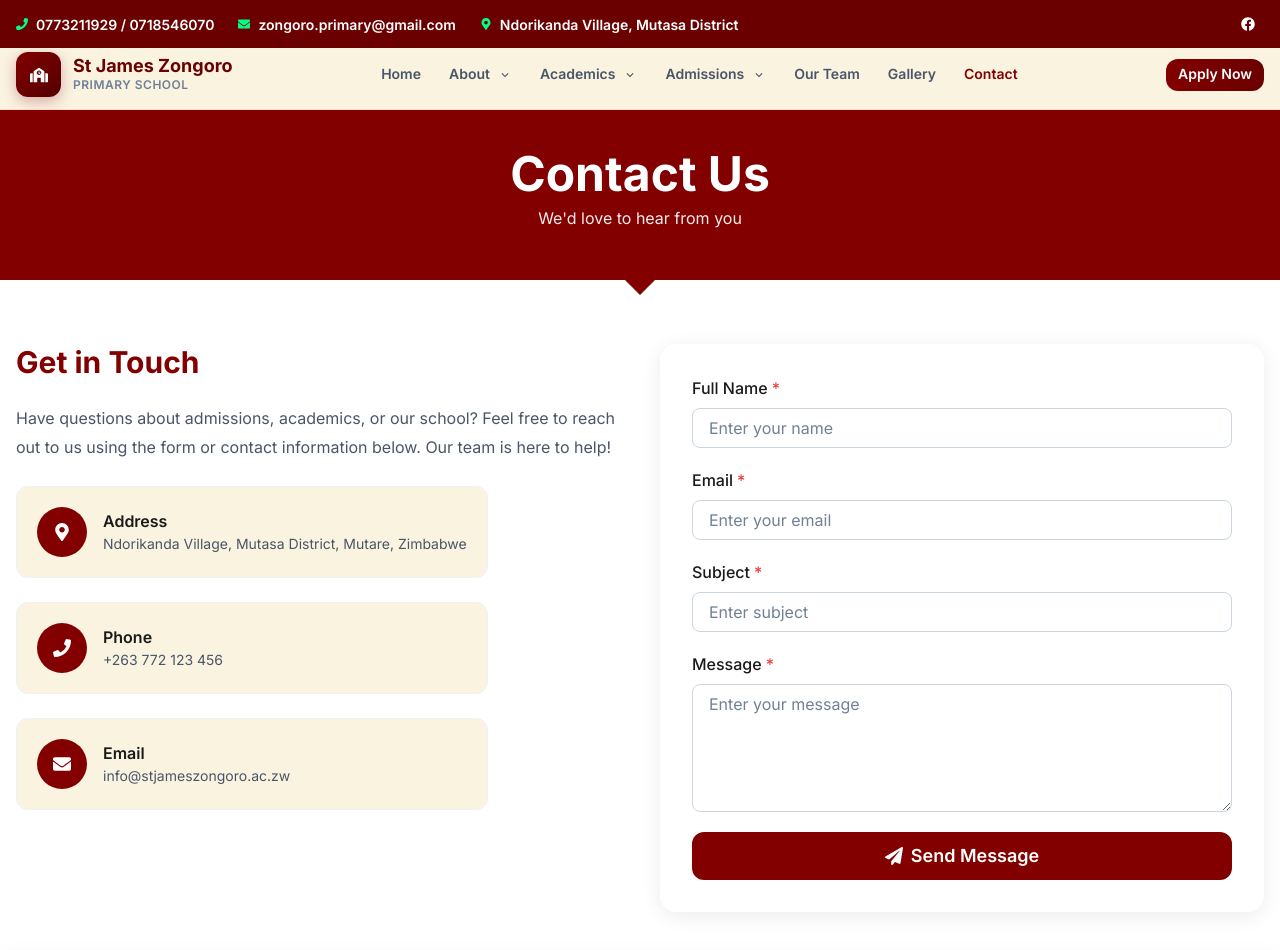
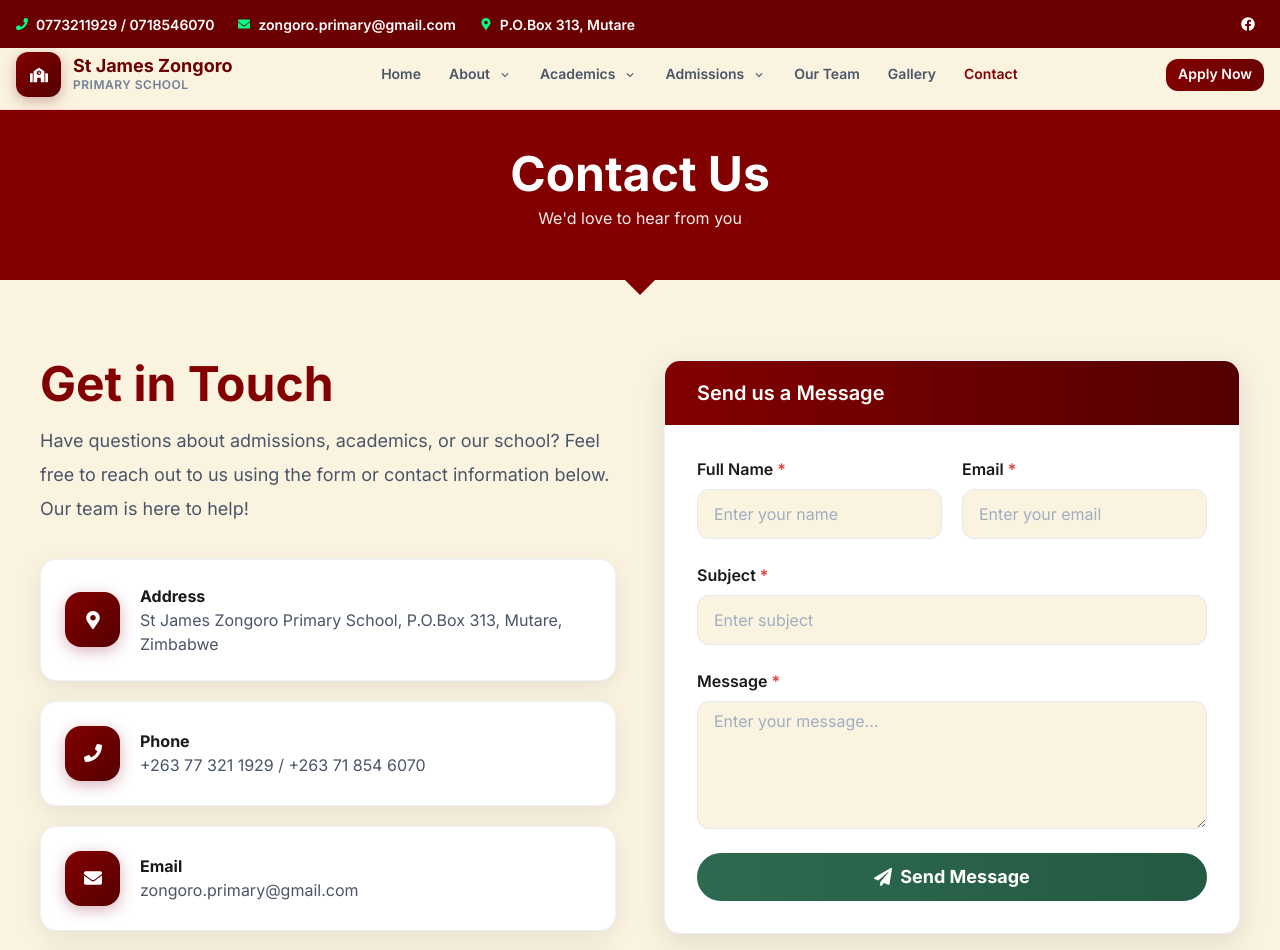
Before and after one commit to Tinashe623/ZONGORO-PRIMARY, a React (Vite) app: page /contact in a window 1280 px wide. Shown: the top 950 px of the page. Built offline with nearby package versions, Linux system fonts and the light colour scheme.

Commit message:
feat: update contact details, redesign contact form, and replace school bus image asset

```diff
--- a/src/components/layout/Footer.tsx
+++ b/src/components/layout/Footer.tsx
@@ -157,19 +157,19 @@ const Footer = () => {
             <Flex align="start" gap={3}>
               <Icon as={FaMapMarkerAlt} color="whiteAlpha.700" mt={1} />
               <Text fontSize="sm" color="whiteAlpha.800">
-                Ndorikanda Village, Mutasa District, Mutare, Zimbabwe
+                St James Zongoro Primary School, P.O.Box 313, Mutare, Zimbabwe
               </Text>
             </Flex>
             <Flex align="center" gap={3}>
               <Icon as={FaPhone} color="whiteAlpha.700" />
               <Text fontSize="sm" color="whiteAlpha.800">
-                +263 772 123 456
+                +263 77 321 1929 / +263 71 854 6070
               </Text>
             </Flex>
             <Flex align="center" gap={3}>
               <Icon as={FaEnvelope} color="whiteAlpha.700" />
               <Text fontSize="sm" color="whiteAlpha.800">
-                info@stjameszongoro.ac.zw
+                zongoro.primary@gmail.com
               </Text>
             </Flex>
           </VStack>
--- a/src/components/layout/TopBar.tsx
+++ b/src/components/layout/TopBar.tsx
@@ -17,7 +17,7 @@ const TopBar = () => {
             </Flex>
             <Flex align="center" gap={2}>
               <Icon as={FaMapMarkerAlt} fontSize="xs" color="#00ff88" />
-              <Text fontSize="sm" fontWeight="600">Ndorikanda Village, Mutasa District</Text>
+              <Text fontSize="sm" fontWeight="600">P.O.Box 313, Mutare</Text>
             </Flex>
           </HStack>
         </Hide>
--- a/src/components/sections/Contact.tsx
+++ b/src/components/sections/Contact.tsx
@@ -25,17 +25,17 @@ const ContactInfo = () => {
     {
       icon: FaMapMarkerAlt,
       title: 'Address',
-      content: 'Ndorikanda Village, Mutasa District, Mutare, Zimbabwe',
+      content: 'St James Zongoro Primary School, P.O.Box 313, Mutare, Zimbabwe',
     },
     {
       icon: FaPhone,
       title: 'Phone',
-      content: '+263 772 123 456',
+      content: '+263 77 321 1929 / +263 71 854 6070',
     },
     {
       icon: FaEnvelope,
       title: 'Email',
-      content: 'info@stjameszongoro.ac.zw',
+      content: 'zongoro.primary@gmail.com',
     },
   ];
 
--- a/src/pages/ContactPage.tsx
+++ b/src/pages/ContactPage.tsx
@@ -5,8 +5,6 @@ import {
   VStack,
   Heading,
   Text,
-  Card,
-  CardBody,
   FormControl,
   FormLabel,
   Input,
@@ -16,7 +14,7 @@ import {
   Flex,
   useToast,
 } from '@chakra-ui/react';
-import { FaMapMarkerAlt, FaPhone, FaEnvelope, FaPaperPlane } from 'react-icons/fa';
+import { FaMapMarkerAlt, FaPhone, FaEnvelope, FaPaperPlane, FaClock } from 'react-icons/fa';
 import PageHero from '../components/ui/PageHero';
 import ScrollReveal from '../components/ui/ScrollReveal';
 
@@ -25,55 +23,66 @@ const ContactInfo = () => {
     {
       icon: FaMapMarkerAlt,
       title: 'Address',
-      content: 'Ndorikanda Village, Mutasa District, Mutare, Zimbabwe',
+      content: 'St James Zongoro Primary School, P.O.Box 313, Mutare, Zimbabwe',
+      color: 'maroon.500',
     },
     {
       icon: FaPhone,
       title: 'Phone',
-      content: '+263 772 123 456',
+      content: '+263 77 321 1929 / +263 71 854 6070',
+      color: 'forest.500',
     },
     {
       icon: FaEnvelope,
       title: 'Email',
-      content: 'info@stjameszongoro.ac.zw',
+      content: 'zongoro.primary@gmail.com',
+      color: 'maroon.500',
+    },
+    {
+      icon: FaClock,
+      title: 'Office Hours',
+      content: 'Mon - Fri: 7:30 AM - 4:30 PM',
+      color: 'forest.500',
     },
   ];
 
   return (
-    <VStack spacing={6} align="stretch">
+    <VStack spacing={5} align="stretch">
       {contactItems.map((item, index) => (
-        <Card
+        <Box
           key={index}
-          bg="cream.50"
-          borderRadius="xl"
-          boxShadow="none"
+          bg="white"
+          p={6}
+          borderRadius="2xl"
+          boxShadow="0 6px 25px rgba(0,0,0,0.08)"
           border="1px solid"
           borderColor="gray.100"
+          _hover={{ transform: 'translateX(4px)', boxShadow: '0 10px 35px rgba(130,0,0,0.12)', borderColor: 'maroon.200' }}
+          transition="all 0.3s ease"
         >
-          <CardBody p={5}>
-            <Flex align="center" gap={4}>
+          <Flex align="center" gap={5}>
             <Flex
               align="center"
               justify="center"
-                w="50px"
-                h="50px"
-                borderRadius="full"
-                bg="maroon.500"
+              w="55px"
+              h="55px"
+              borderRadius="2xl"
+              bgGradient="linear(135deg, maroon.500, maroon.700)"
+              boxShadow="0 4px 15px rgba(128, 0, 32, 0.3)"
               flexShrink={0}
             >
               <Icon as={item.icon} color="white" fontSize="lg" />
             </Flex>
             <Box>
-                <Text fontWeight="600" color="dark.500">
+              <Text fontWeight="700" color="dark.500" fontSize="md">
                 {item.title}
               </Text>
-                <Text color="gray.600" fontSize="sm">
+              <Text color="gray.600" fontSize="md">
                 {item.content}
               </Text>
             </Box>
           </Flex>
-          </CardBody>
-        </Card>
+        </Box>
       ))}
     </VStack>
   );
@@ -94,80 +103,118 @@ const ContactForm = () => {
         status: 'success',
         duration: 5000,
         isClosable: true,
+        position: 'top',
       });
       setIsSubmitting(false);
     }, 1000);
   };
 
   return (
-    <Card
+    <Box
       bg="white"
       borderRadius="2xl"
-      boxShadow="0 4px 20px rgba(0,0,0,0.08)"
+      boxShadow="0 8px 30px rgba(0,0,0,0.1)"
+      overflow="hidden"
+      border="1px solid"
+      borderColor="gray.100"
     >
-      <CardBody p={8}>
+      <Box
+        bgGradient="linear(to-r, maroon.500, maroon.700)"
+        py={5}
+        px={8}
+      >
+        <Heading size="md" color="white" fontWeight="600">
+          Send us a Message
+        </Heading>
+      </Box>
+      <Box p={8}>
         <form onSubmit={handleSubmit}>
-          <VStack spacing={5}>
+          <VStack spacing={6}>
+            <SimpleGrid columns={{ base: 1, md: 2 }} spacing={5} w="100%">
               <FormControl isRequired>
-              <FormLabel color="dark.500">Full Name</FormLabel>
+                <FormLabel color="dark.500" fontWeight="600">Full Name</FormLabel>
                 <Input
                   type="text"
                   placeholder="Enter your name"
-                borderRadius="lg"
-                borderColor="gray.300"
-                _focus={{ borderColor: 'maroon.500', boxShadow: '0 0 0 1px #800020' }}
+                  borderRadius="xl"
+                  borderColor="gray.200"
+                  bg="cream.50"
+                  py={6}
+                  _focus={{ borderColor: 'maroon.500', boxShadow: '0 0 0 2px rgba(130,0,0,0.2)', bg: 'white' }}
+                  _placeholder={{ color: 'gray.400' }}
                 />
               </FormControl>
 
               <FormControl isRequired>
-              <FormLabel color="dark.500">Email</FormLabel>
+                <FormLabel color="dark.500" fontWeight="600">Email</FormLabel>
                 <Input
                   type="email"
                   placeholder="Enter your email"
-                borderRadius="lg"
-                borderColor="gray.300"
-                _focus={{ borderColor: 'maroon.500', boxShadow: '0 0 0 1px #800020' }}
+                  borderRadius="xl"
+                  borderColor="gray.200"
+                  bg="cream.50"
+                  py={6}
+                  _focus={{ borderColor: 'maroon.500', boxShadow: '0 0 0 2px rgba(130,0,0,0.2)', bg: 'white' }}
+                  _placeholder={{ color: 'gray.400' }}
+                />
+              </FormControl>
+            </SimpleGrid>
+
+            <FormControl isRequired>
+              <FormLabel color="dark.500" fontWeight="600">Subject</FormLabel>
+              <Input
+                type="text"
+                placeholder="Enter subject"
+                borderRadius="xl"
+                borderColor="gray.200"
+                bg="cream.50"
+                py={6}
+                _focus={{ borderColor: 'maroon.500', boxShadow: '0 0 0 2px rgba(130,0,0,0.2)', bg: 'white' }}
+                _placeholder={{ color: 'gray.400' }}
               />
             </FormControl>
 
             <FormControl isRequired>
-              <FormLabel color="dark.500">Subject</FormLabel>
-              <Input
-                type="text"
-                placeholder="Enter subject"
-                borderRadius="lg"
-                borderColor="gray.300"
-                _focus={{ borderColor: 'maroon.500', boxShadow: '0 0 0 1px #800020' }}
-              />
-            </FormControl>
-
-            <FormControl isRequired>
-              <FormLabel color="dark.500">Message</FormLabel>
+              <FormLabel color="dark.500" fontWeight="600">Message</FormLabel>
               <Textarea
-                placeholder="Enter your message"
-                borderRadius="lg"
-                borderColor="gray.300"
+                placeholder="Enter your message..."
+                borderRadius="xl"
+                borderColor="gray.200"
+                bg="cream.50"
                 rows={5}
-                _focus={{ borderColor: 'maroon.500', boxShadow: '0 0 0 1px #800020' }}
+                _focus={{ borderColor: 'maroon.500', boxShadow: '0 0 0 2px rgba(130,0,0,0.2)', bg: 'white' }}
+                _placeholder={{ color: 'gray.400' }}
               />
             </FormControl>
 
             <Button
               type="submit"
-              bg="maroon.500"
+              bgGradient="linear(to-r, forest.500, forest.600)"
               color="white"
               size="lg"
               width="100%"
               leftIcon={<FaPaperPlane />}
               isLoading={isSubmitting}
-              _hover={{ bg: 'maroon.600', transform: 'translateY(-2px)' }}
+              fontWeight="700"
+              borderRadius="full"
+              px={10}
+              _hover={{
+                bg: 'forest.600',
+                transform: 'translateY(-2px)',
+                boxShadow: '0 10px 30px rgba(45,106,79,0.3)'
+              }}
+              _active={{
+                bg: 'forest.700',
+                transform: 'translateY(0)'
+              }}
+              transition="all 0.3s ease"
             >
               Send Message
             </Button>
           </VStack>
         </form>
-      </CardBody>
-    </Card>
+      </Box>
+    </Box>
   );
 };
 
@@ -183,19 +230,22 @@ const ContactPage = () => {
         subtitle="We'd love to hear from you"
       />
 
-      <Box py={16} px={4}>
-        <Box maxW="1400px" mx="auto">
-          <SimpleGrid columns={{ base: 1, lg: 2 }} spacing={10}>
+      {/* Contact Section - Cream Background */}
+      <Box py={20} px={4} bg="cream.50">
+        <Box maxW="1200px" mx="auto">
+          <SimpleGrid columns={{ base: 1, lg: 2 }} spacing={12}>
             <ScrollReveal>
-              <VStack align="start" spacing={6}>
-                <Heading size="lg" color="maroon.500">
+              <VStack align="start" spacing={8}>
+                <Box>
+                  <Heading size="2xl" color="maroon.500" fontWeight="700" mb={4}>
                     Get in Touch
                   </Heading>
-                <Text color="gray.600" lineHeight="1.8">
+                  <Text color="gray.600" fontSize="lg" lineHeight="1.9">
                     Have questions about admissions, academics, or our school? Feel
                     free to reach out to us using the form or contact information below.
                     Our team is here to help!
                   </Text>
+                </Box>
                 <ContactInfo />
               </VStack>
             </ScrollReveal>
--- a/src/pages/PrivacyPage.tsx
+++ b/src/pages/PrivacyPage.tsx
@@ -69,7 +69,7 @@ const PrivacyPage = () => {
               </Heading>
               <Text color="gray.600" lineHeight="1.8">
                 If you have any questions about this Privacy Policy, please contact us at
-                info@stjameszongoro.ac.zw or call +263 772 123 456.
+                zongoro.primary@gmail.com or call +263 77 321 1929 / +263 71 854 6070.
               </Text>
             </Box>
 
--- a/src/pages/TermsPage.tsx
+++ b/src/pages/TermsPage.tsx
@@ -82,9 +82,9 @@ const TermsPage = () => {
                 For questions about these Terms of Service, please contact us at:
               </Text>
               <Text color="gray.600" mt={2}>
-                Email: info@stjameszongoro.ac.zw<br />
-                Phone: +263 772 123 456<br />
-                Address: Ndorikanda Village, Mutasa District, Mutare, Zimbabwe
+                Email: zongoro.primary@gmail.com<br />
+                Phone: +263 77 321 1929 / +263 71 854 6070<br />
+                Address: St James Zongoro Primary School, P.O.Box 313, Mutare, Zimbabwe
               </Text>
             </Box>
 
```
Also changed, not shown: public/images/school-bus.jpg (deleted), public/images/school-bus.png (added). Lines whose indentation alone changed are shown as unchanged.
